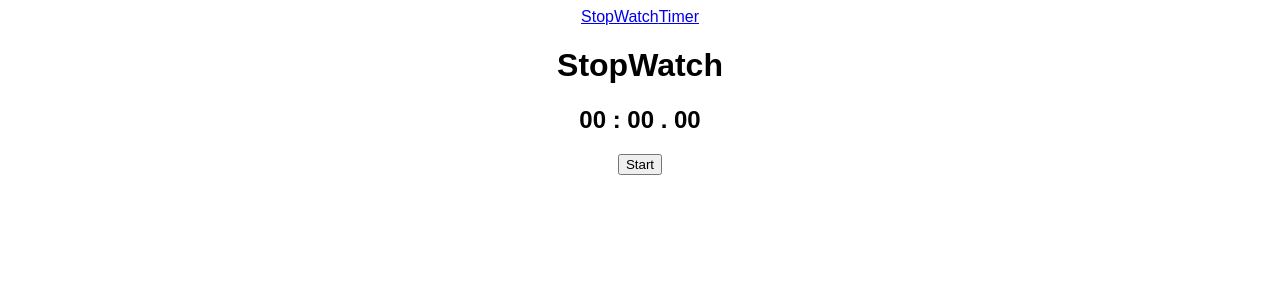
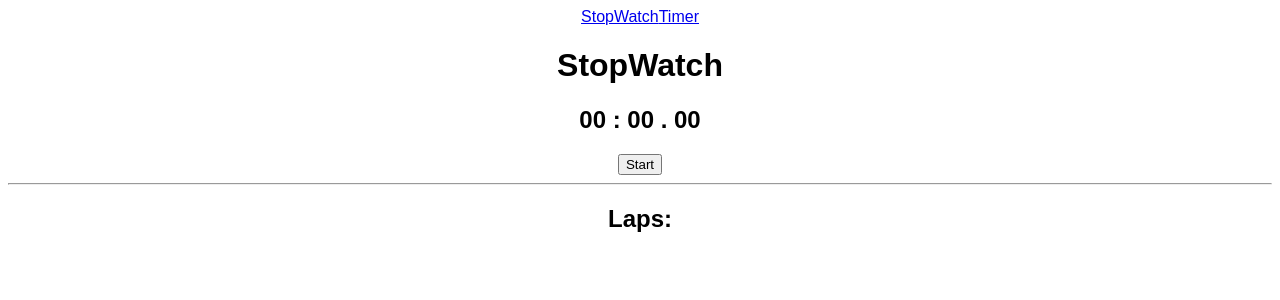
Before and after one commit to bward021/react-timer, a React (Create React App) app: page / in a window 1280 px wide. Shown: the top 300 px of the page. Built offline with nearby package versions, Linux system fonts and the light colour scheme.

Commit message:
add reset functionality, add lap functionailty and display

```diff
--- a/src/components/pages/StopWatch.js
+++ b/src/components/pages/StopWatch.js
@@ -5,6 +5,7 @@ const StopWatch = () => {
   const [counting, setCounting] = useState(false);
   const [firstClick, setFirstClick] = useState(false);
   const [counter, setCounter] = useState(0);
+  const [laps, setLaps] = useState([]);
 
   useEffect(() => {
     let timerId;
@@ -40,6 +41,23 @@ const StopWatch = () => {
     setFirstClick(!firstClick);
   };
 
+  const handleReset = () => {
+    setCounter(0);
+    setFirstClick(!firstClick);
+    setLaps([]);
+  };
+
+  const displayLaps = () => {
+    return laps.map((lap) => {
+      return moment()
+        .hour(0)
+        .minute(0)
+        .second(0)
+        .millisecond(lap)
+        .format("HH : mm : ss . SS");
+    });
+  };
+
   return (
     <div>
       <h1>StopWatch</h1>
@@ -52,10 +70,23 @@ const StopWatch = () => {
             <button onClick={() => setCounting(!counting)}>
               {!counting ? "Resume" : "Stop"}
             </button>
-            {!counting ? <button>Reset</button> : <button>Lap</button>}
+            {!counting ? (
+              <button onClick={handleReset}>Reset</button>
+            ) : (
+              <button
+                onClick={() => {
+                  setLaps(laps.concat(counter));
+                }}
+              >
+                Lap
+              </button>
+            )}
           </>
         )}
       </div>
+      <hr />
+      <h2> Laps: </h2>
+      {displayLaps()}
     </div>
   );
 };
```
